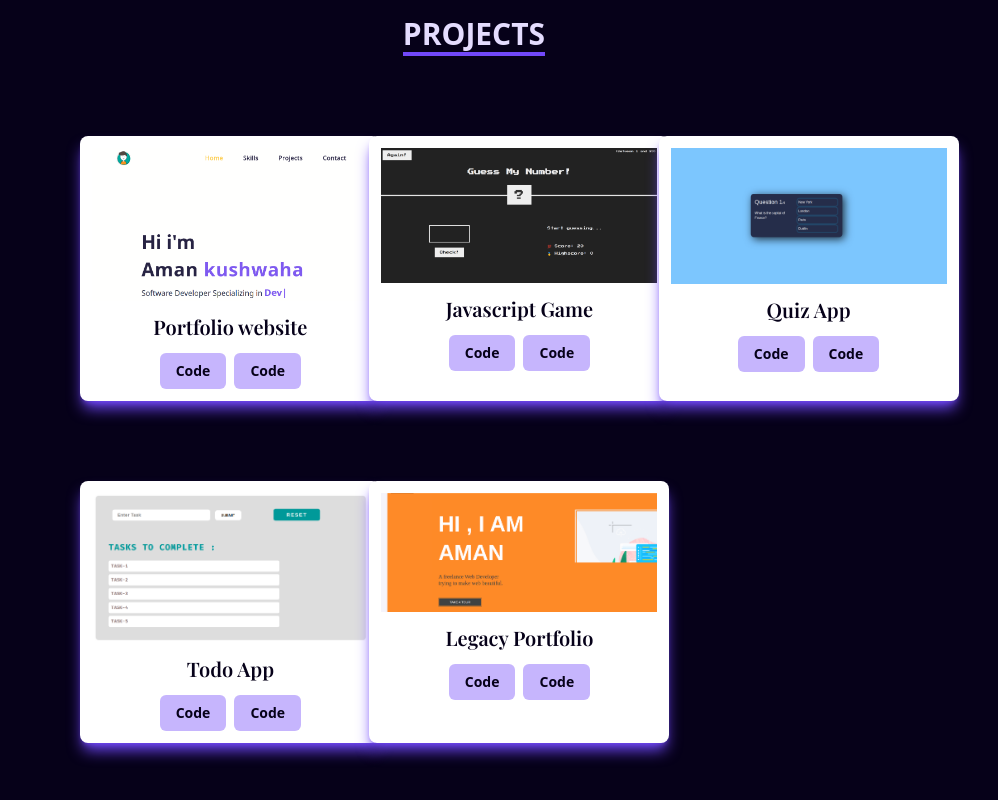
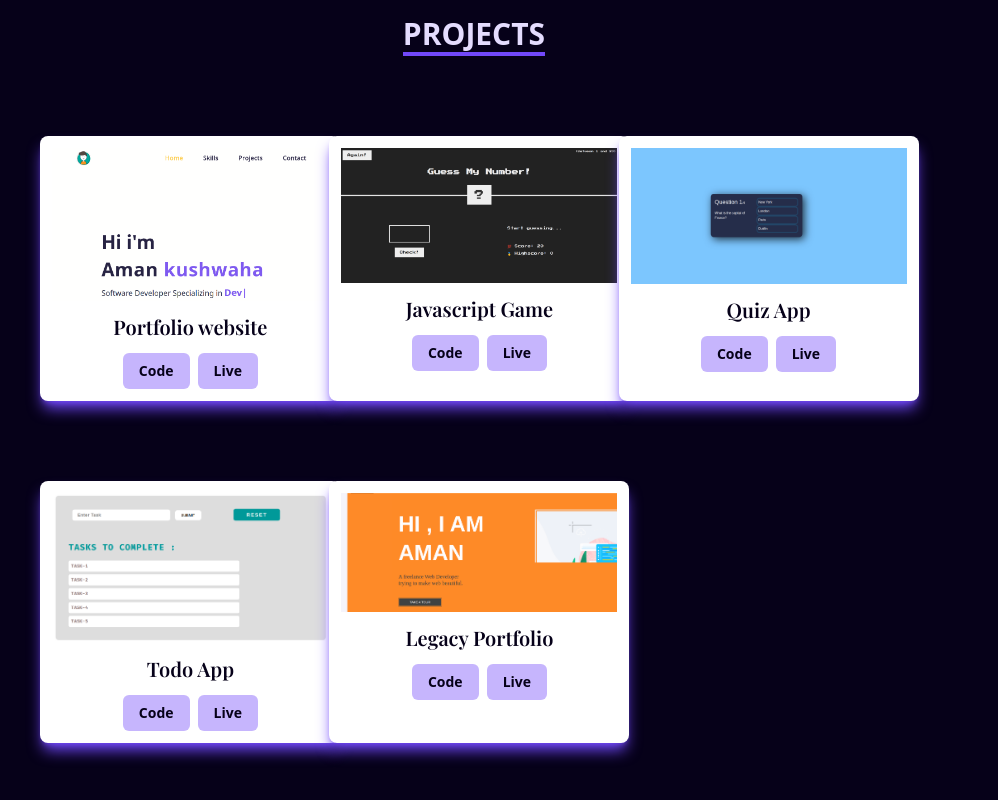
Before and after one commit to Amanksh/Portfolio, a React (Vite) app: page / in a window 1280 px wide. Shown: the part 2472-3272 px from the top of the page, without its empty margins (166-1164 px from the left). Built offline with nearby package versions, Linux system fonts and the light colour scheme.

Commit message:
new-layout2

```diff
--- a/src/Components/Cards.jsx
+++ b/src/Components/Cards.jsx
@@ -2,7 +2,7 @@ import React from "react";
 import "../index.css";
 const Cards = ({ title, link, img, code }) => {
   return (
-    <div className="bg-[#fff] p-3 text-primary rounded-lg w-[80%] sm:w-[300px] m-10 shadow-lg shadow-btncolor text-center">
+    <div className="bg-[#fff] p-3 text-primary rounded-lg mx-auto sm:w-[300px] m-10 shadow-lg shadow-btncolor text-center">
       <div className="mb-3">
         <img src={img} alt="" />
       </div>
@@ -21,7 +21,7 @@ const Cards = ({ title, link, img, code }) => {
         type="button"
         className="py-2 px-4 inline-flex ml-2 justify-center items-center gap-2 rounded-md  font-semibold text-red-500 hover:text-white bg-btncolor/40 hover:bg-btncolor hover:border-red-500 focus:outline-none focus:ring-2 focus:ring-red-200 focus:ring-offset-2 transition-all text-sm dark:focus:ring-offset-gray-800"
       >
-        Code
+        Live
       </a>
     </div>
   );
```
